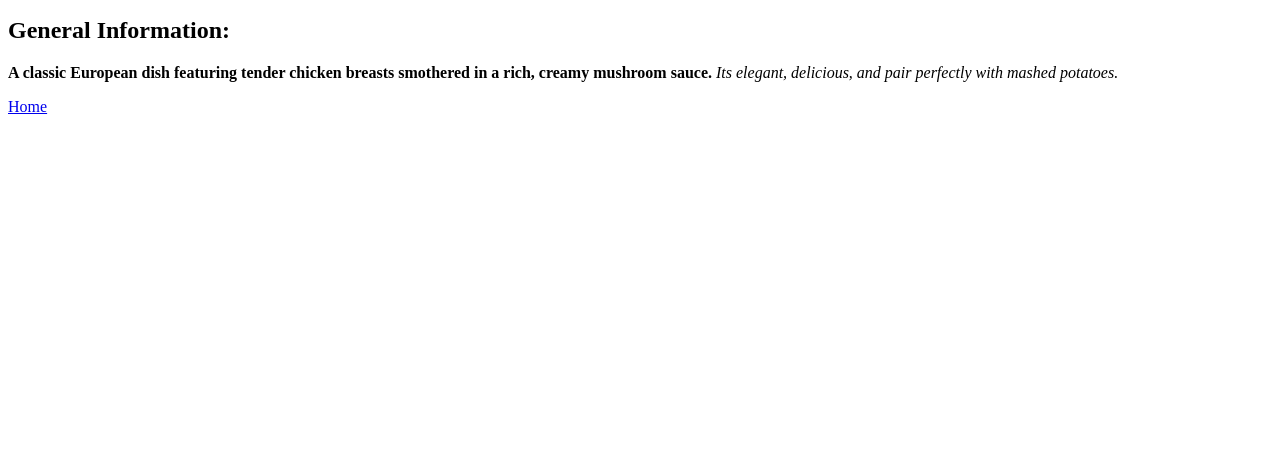
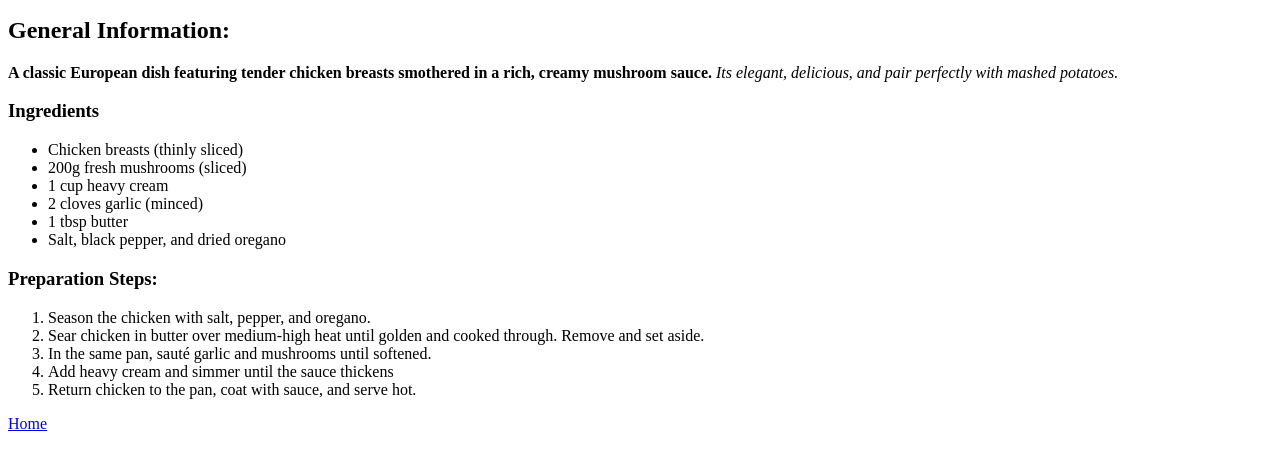
Before and after one commit to yazan788675446/odin-recipes, a plain HTML site: page recipes/Chicken-Mushroom.html in a window 1280 px wide. Shown: the part 101-568 px from the top of the page. Drawn offline with Linux system fonts and the light colour scheme.

Commit message:
Add lists

```diff
--- a/recipes/Chicken-Mushroom.html
+++ b/recipes/Chicken-Mushroom.html
@@ -11,6 +11,23 @@
 <p> <h2>General Information:</h2>
 <strong>A classic European dish featuring tender chicken breasts smothered in a rich, creamy mushroom sauce.</strong>
  <em>Its elegant, delicious, and pair perfectly with mashed potatoes.</em> </p>
+ <h3>Ingredients</h3>
+ <ul>
+    <li>Chicken breasts (thinly sliced)</li>
+    <li>200g fresh mushrooms (sliced)</li>
+    <li>1 cup heavy cream</li>
+    <li>2 cloves garlic (minced)</li>
+    <li>1 tbsp butter</li>
+    <li>Salt, black pepper, and dried oregano</li>
+ </ul>
+ <h3>Preparation Steps:</h3>
+ <ol>
+    <li>Season the chicken with salt, pepper, and oregano.</li>
+    <li>Sear chicken in butter over medium-high heat until golden and cooked through. Remove and set aside.</li>
+    <li>In the same pan, sauté garlic and mushrooms until softened.</li>
+    <li>Add heavy cream and simmer until the sauce thickens</li>
+    <li>Return chicken to the pan, coat with sauce, and serve hot.</li>
+ </ol>
     <a href="../index.html">Home</a>
 
 </body>
```
